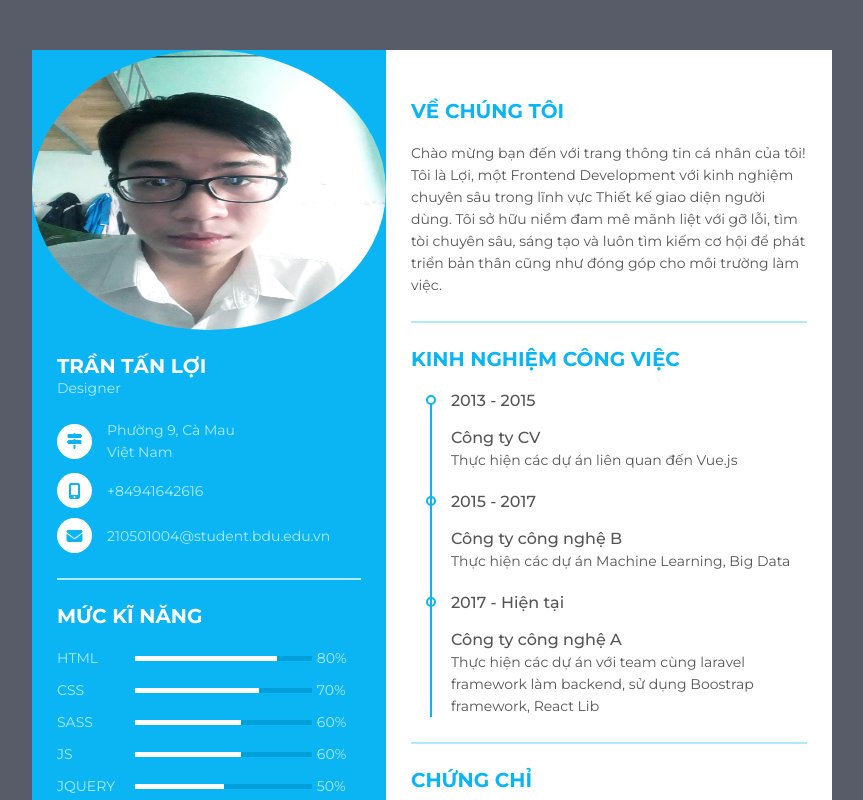
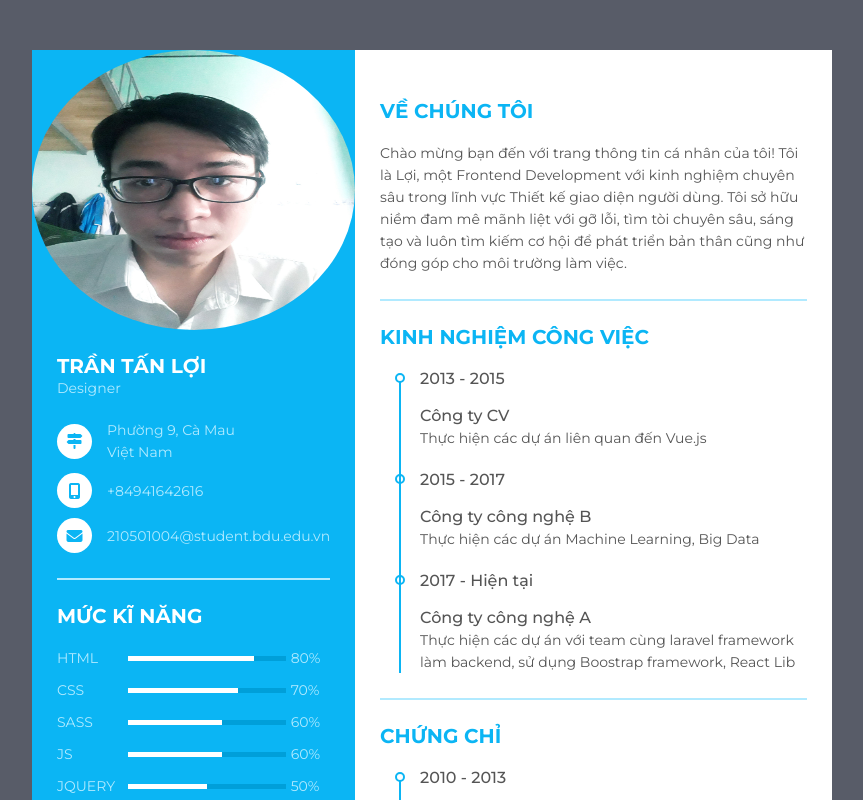
Before and after one commit to loisd303/DonCV, a plain HTML site: page index.html in a window 1280 px wide. Shown: the top 800 px of the page, without its empty margins (208-1071 px from the left). Drawn offline with Linux system fonts and the light colour scheme.

Commit message:
Update style.css

```diff
--- a/style.css
+++ b/style.css
@@ -34,7 +34,7 @@ body {
 }
 
 .resume .resume_left {
-  width: 420px;
+  width: 340px;
   background: #0bb5f4;
 }
 
```
